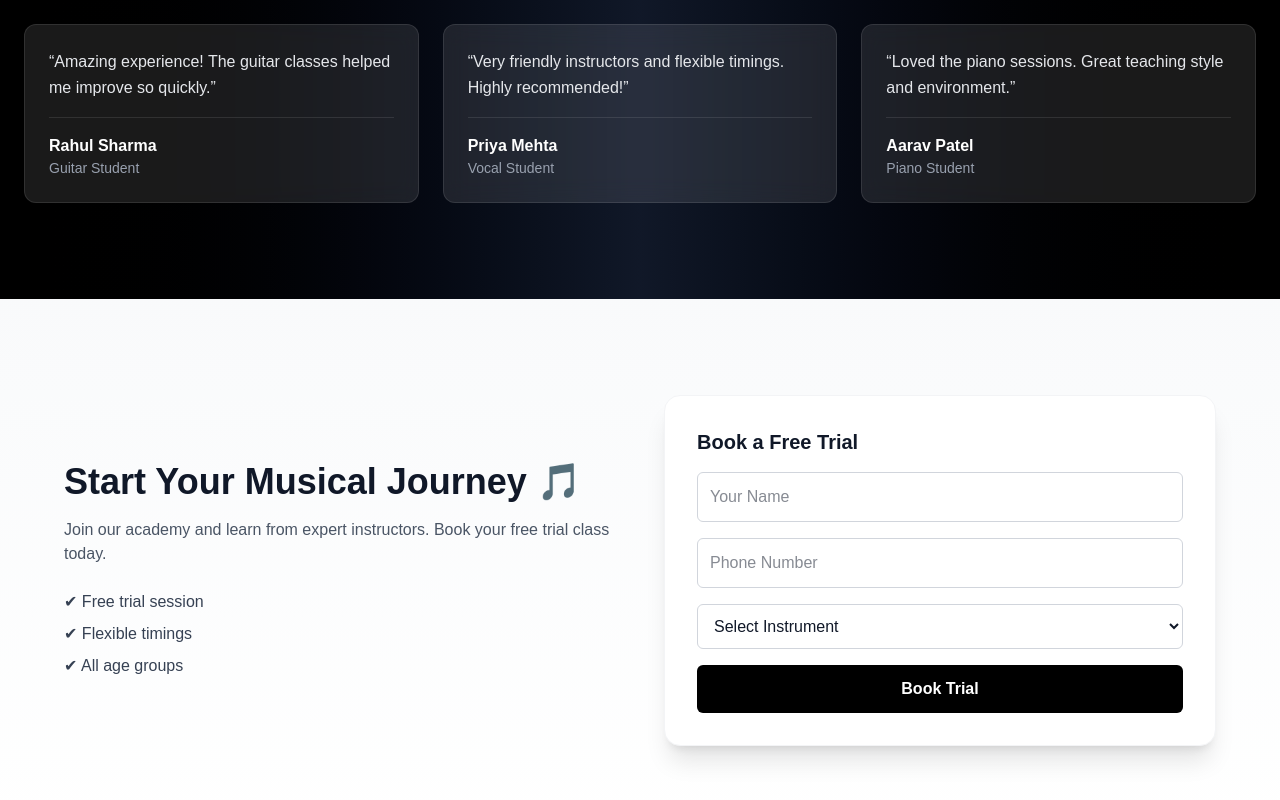
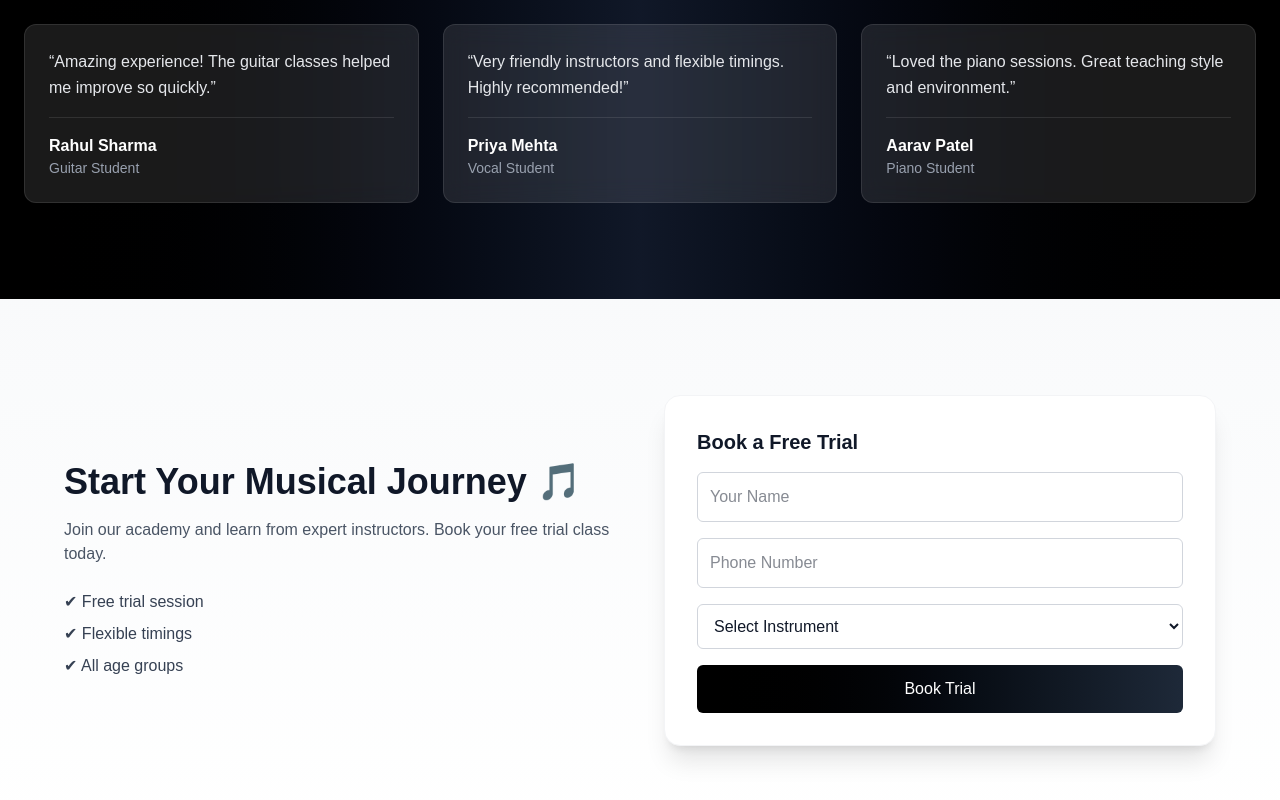
Before and after one commit to ievoouy/Music-Academy-Website, a Next.js app: page / in a window 1280 px wide. Shown: the part 1529-2329 px from the top of the page. Built offline with nearby package versions, Linux system fonts and the light colour scheme.

Commit message:
Minor Fix

```diff
--- a/app/components/ContactForm.tsx
+++ b/app/components/ContactForm.tsx
@@ -87,8 +87,12 @@ export default function ContactForm() {
             <option>Vocals</option>
           </select>
 
-          <button className="w-full bg-black text-white p-3 rounded-md font-semibold hover:opacity-90 transition">
-            Book Trial
+          <button className="w-full bg-gradient-to-r from-black to-gray-800 text-white p-3 rounded-md
+                   transition-all duration-300 ease-in-out
+                   hover:shadow-lg hover:shadow-black/50
+                   hover:from-gray-800 hover:to-black
+                   active:scale-95">
+                  Book Trial
           </button>
         </form>
       </div>
```
